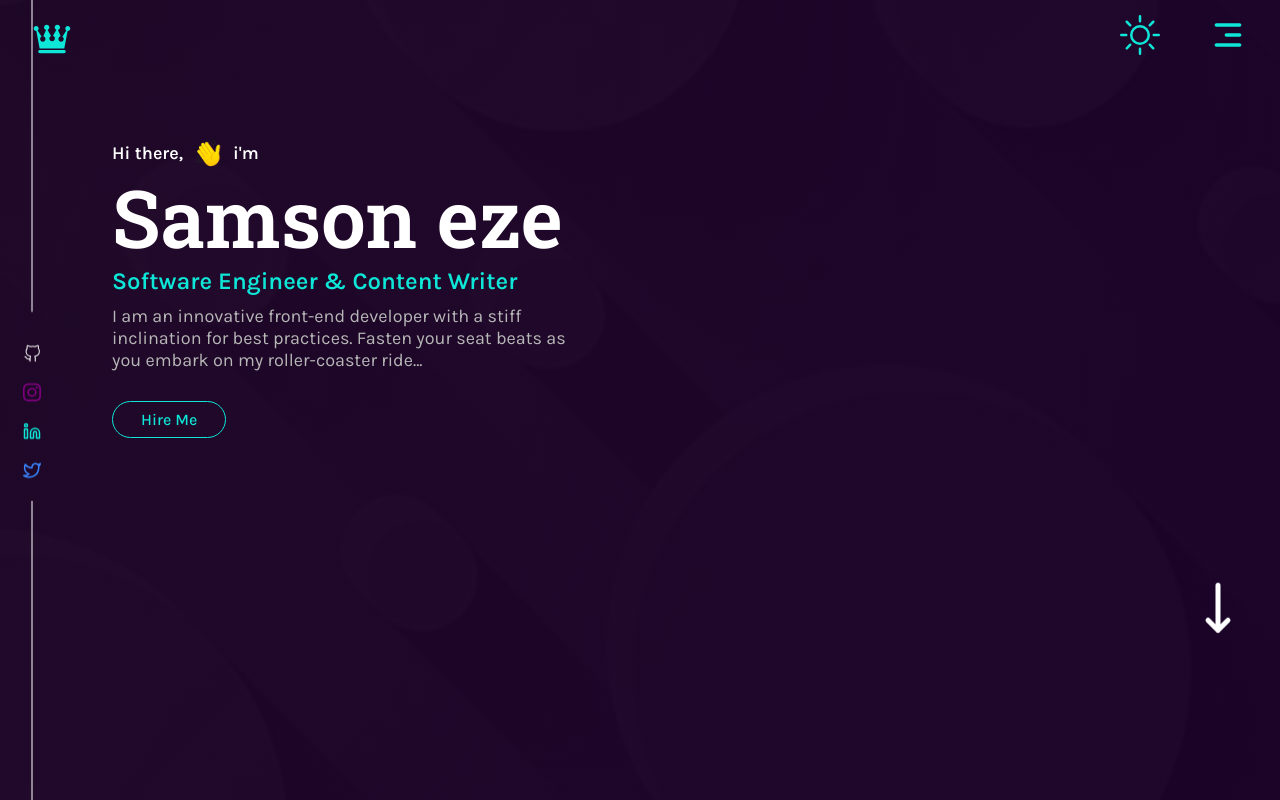
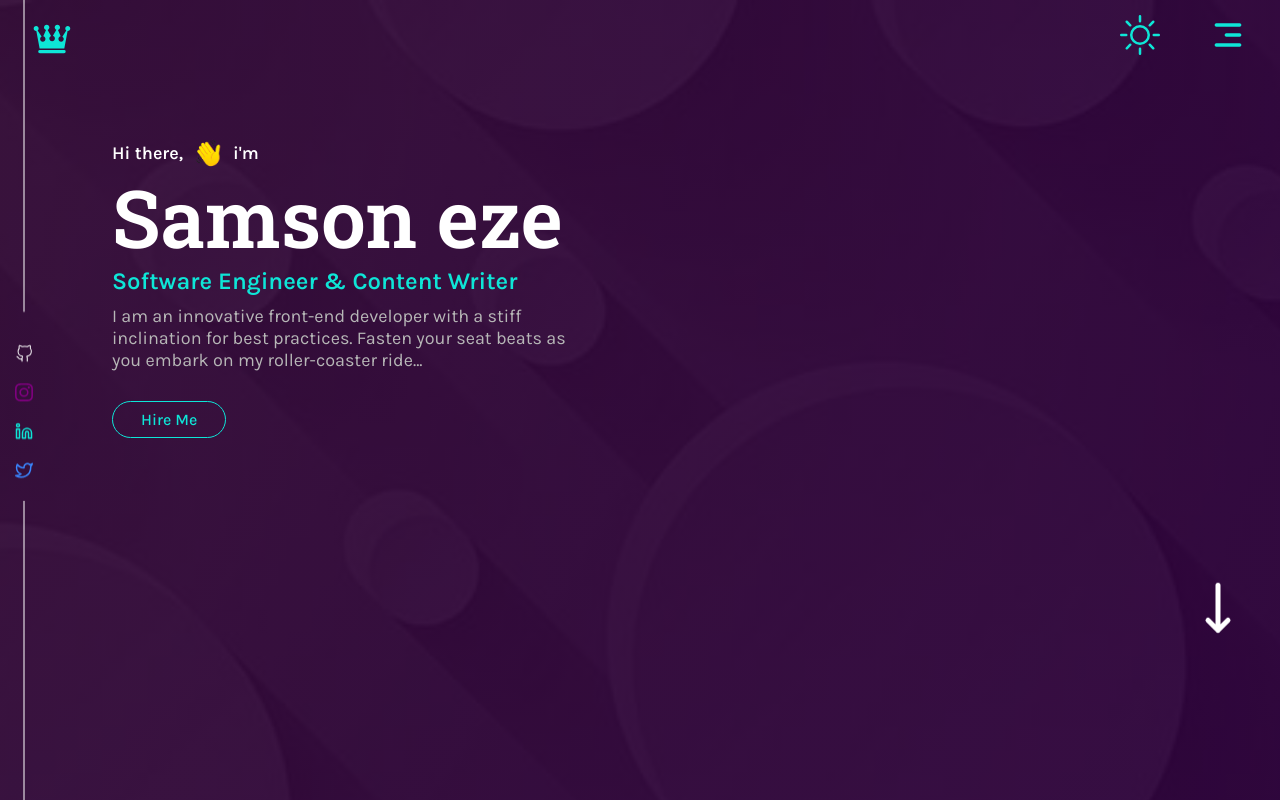
Before and after one commit to Alexkings47/portfolio, a React (Create React App) app: page / in a window 1280 px wide. Shown: the top 800 px of the page. Built offline with nearby package versions, Linux system fonts and the light colour scheme.

Commit message:
styles: styles

```diff
--- a/src/components/molecules/Navbar.jsx
+++ b/src/components/molecules/Navbar.jsx
@@ -9,14 +9,13 @@ const StyledNav = styled.nav`
   display: flex;
   align-items: center;
   justify-content: space-between;
-  width: 100vw;
+  width: 100%;
   padding: 0 2rem;
   height: 5rem;
   position: fixed;
   top: 0;
   left: 0;
   z-index: 40;
-
   span {
     font-size: 40px;
   }
@@ -27,9 +26,6 @@ const Navbar = ({ setTheme, theme }) => {
     <StyledNav
       style={{
         color: theme ? "white" : "var(--blue)",
-        // background: theme
-        //   ? "linear-gradient(var(--purple-background), var(--purple-background) ), url(${star}) no-repeat center"
-        //   : "linear-gradient(var(--white), var(--white) )",
       }}
     >
       <Typography textColor={"cyan"} size="40">
--- a/src/components/organisms/AboutMe.jsx
+++ b/src/components/organisms/AboutMe.jsx
@@ -67,6 +67,7 @@ const StyledSection = styled.section`
   }
 
   @media (max-width: 650px) {
+
     .about-me {
       font-size: 90px;
       align-items: center;
@@ -89,7 +90,7 @@ const StyledSection = styled.section`
   }
 `;
 
-const AboutMe = () => {
+const AboutMe = ({screen}) => {
   return (
     <StyledSection>
       <TextHeading
@@ -103,7 +104,7 @@ const AboutMe = () => {
       />
       <div className="about-content flex-spaced">
         <div className="aboutme-text flex-column-spaced ">
-          <p style={{ width: `80%`, lineHeight: "30px" }}>
+          <p style={{ width: screen?"100%":"80%", lineHeight: "30px" }}>
             I'm a Software engineer skilled at replicating user interface
             designs into functional code. I have an in-depth understanding of
             HTML, CSS, JavaScript, and user interface/user experience
--- a/src/components/organisms/Header.jsx
+++ b/src/components/organisms/Header.jsx
@@ -60,27 +60,9 @@ const StyledHeader = styled.header`
     }
   }
 `;
-function debounce(fn, ms) {
-  let timer;
-  return () => {
-    clearTimeout(timer);
-    timer = setTimeout(fn, ms);
-  };
-}
 
-const Header = () => {
-  const [screen, setScreen] = useState(window.innerWidth);
-  useEffect(() => {
-    const debouncedHandleResize = debounce(function resize() {
-      setScreen(window.innerWidth);
-    }, 1000);
+const Header = ({screen}) => {
 
-    window.addEventListener("resize", debouncedHandleResize);
-
-    return () => {
-      window.removeEventListener("resize", debouncedHandleResize);
-    };
-  }, []);
 
   return (
     <StyledHeader  className="flex-column-spaced">
--- a/src/components/organisms/SocialMedia.jsx
+++ b/src/components/organisms/SocialMedia.jsx
@@ -18,7 +18,7 @@ const StyledDiv = styled.div`
   position: fixed;
   top:0;
   left: 0;
-  margin-left: -8rem;
+  margin-left: -8.5rem;
   animation: move linear 4s none infinite;
   animation-delay: 3000ms;
 
--- a/src/index.css
+++ b/src/index.css
@@ -21,7 +21,7 @@
   --golden: #f5e689;
   --green: #4da406;
   --purple: #13022d;
-  --purple-background: #0b0118e7;
+  --purple-background: #0b0118cb;
   --grey-text: #5b57573d;
 }
 
--- a/src/pages/Home.jsx
+++ b/src/pages/Home.jsx
@@ -1,4 +1,4 @@
-import React, { useState } from "react";
+import React, { useState, useEffect } from "react";
 import styled from "styled-components";
 import Featured from "../components/organisms/Featured/Featured";
 import Navbar from "../components/molecules/Navbar";
@@ -12,11 +12,32 @@ import star from "../assets/bubble.jfif";
 const StyledMain = styled.main`
   position: relative;
   padding: 0 3rem;
+  width: 100vw;
 `;
+
+function debounce(fn, ms) {
+  let timer;
+  return () => {
+    clearTimeout(timer);
+    timer = setTimeout(fn, ms);
+  };
+}
+
 
 const Home = () => {
   const [theme, setTheme] = useState(true);
+  const [screen, setScreen] = useState(window.innerWidth);
+  useEffect(() => {
+    const debouncedHandleResize = debounce(function resize() {
+      setScreen(window.innerWidth);
+    }, 1000);
 
+    window.addEventListener("resize", debouncedHandleResize);
+
+    return () => {
+      window.removeEventListener("resize", debouncedHandleResize);
+    };
+  }, []);
   return (
     <StyledMain
       theme={theme}
@@ -31,10 +52,10 @@ const Home = () => {
       <SocialMedia />
       <Navbar setTheme={setTheme} theme={theme} />
       <Container>
-        <Header />
+        <Header screen={screen} />
       </Container>
       <Container>
-        <AboutMe />
+        <AboutMe screen={screen} />
       </Container>
       <Container>
         <Featured />
```
